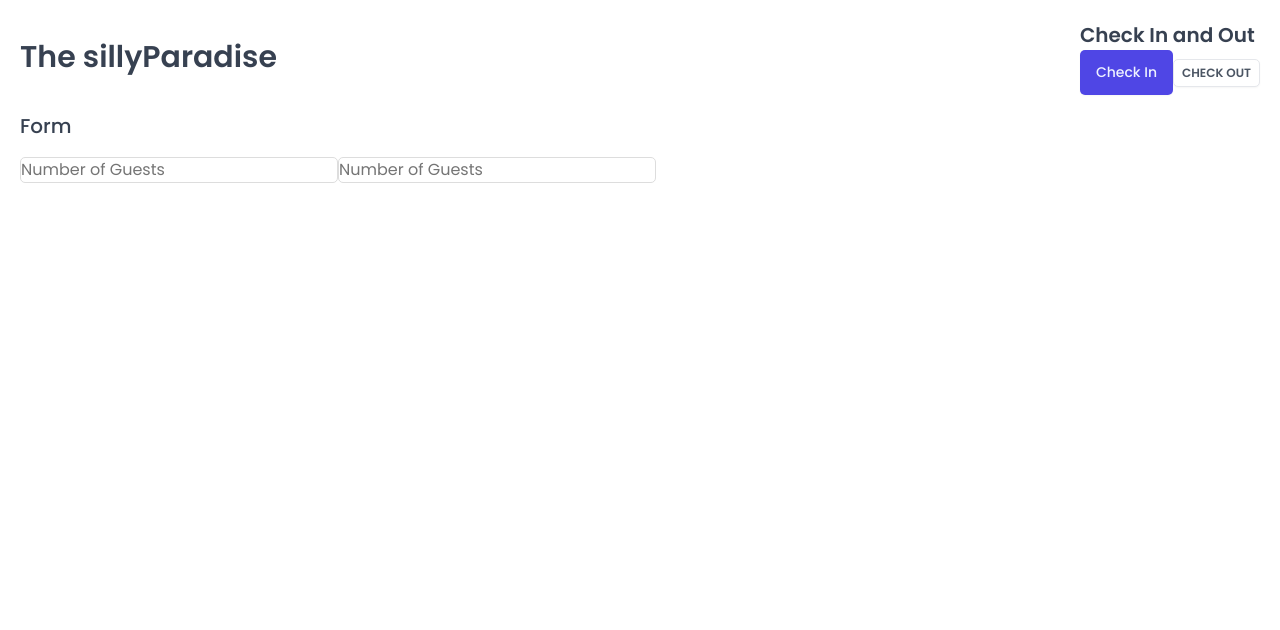
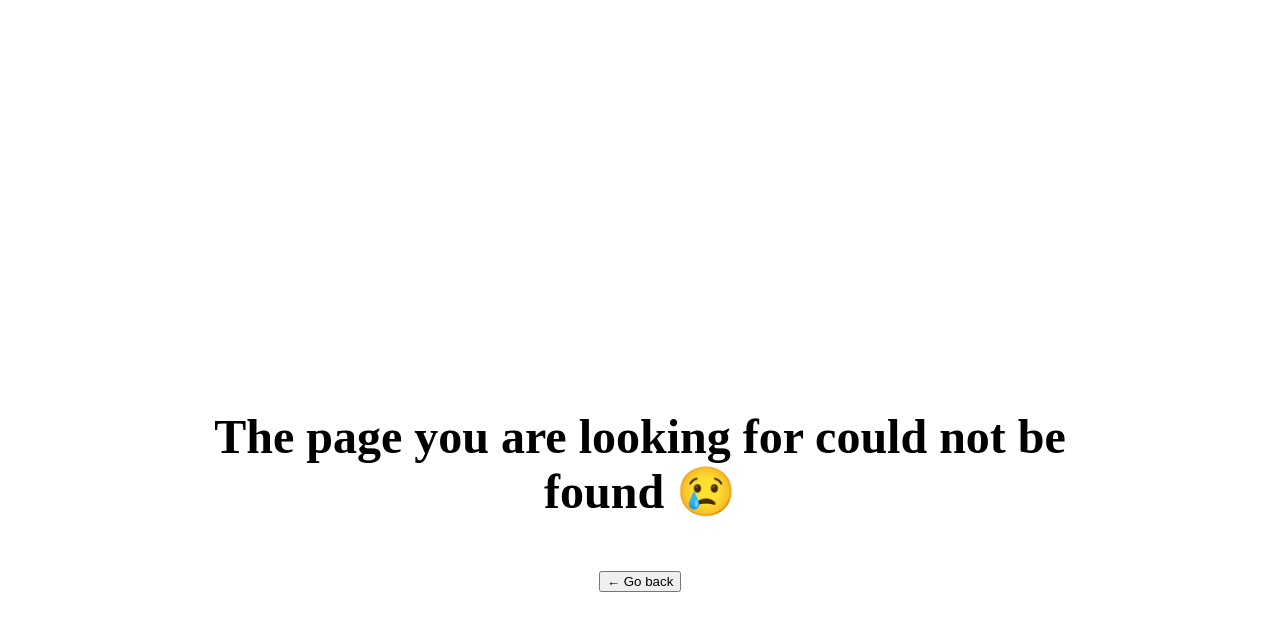
Before and after one commit to Anuragh33/sillyparadise, a React (Vite) app: page / in a window 1280 px wide. Shown: the top 630 px of the page. Built offline with nearby package versions, Linux system fonts and the light colour scheme; a web font is replaced by a local one.

Commit message:
Update App.jsx

```diff
--- a/src/App.jsx
+++ b/src/App.jsx
@@ -1,56 +1,27 @@
-import styled from 'styled-components';
-import GlobalStyles from './styles/Globalstyles';
-import Button from './ui/Button';
-import Heading from './ui/Heading';
-import Input from './ui/Input';
-import Row from './ui/Row';
-
-const StyledApp = styled.div`
-  //background-color: lightgreen;
-  padding: 20px;
-`;
+import { BrowserRouter, Route, Routes } from 'react-router-dom';
+import Dashboard from './pages/Dashboard';
+import Bookings from './pages/Bookings';
+import Cabins from './pages/Cabins';
+import Users from './pages/Users';
+import Settings from './pages/Settings';
+import Account from './pages/Account';
+import Login from './pages/Login';
+import PageNotFound from './pages/PageNotFound';
 
 function App() {
   return (
-    <>
-      <GlobalStyles />
-
-      <StyledApp>
-        <Row type='vertical'>
-          <Row type='horizontal'>
-            <Heading as='h1'>The sillyParadise</Heading>
-
-            <div>
-              <Heading as='h2'>Check In and Out</Heading>
-
-              <Button
-                variation='primary'
-                size='medium'
-                onClick={() => alert('check in')}
-              >
-                Check In
-              </Button>
-              <Button
-                variation='secondary'
-                size='small'
-                onClick={() => alert('check out')}
-              >
-                Check Out
-              </Button>
-            </div>
-          </Row>
-
-          <Row type='vertical'>
-            <Heading as='h3'>Form</Heading>
-
-            <div>
-              <Input type='number' placeholder='Number of Guests' />
-              <Input type='number' placeholder='Number of Guests' />
-            </div>
-          </Row>
-        </Row>
-      </StyledApp>
-    </>
+    <BrowserRouter>
+      <Routes>
+        <Route path='dashboard' element={<Dashboard />} />
+        <Route path='bookings' element={<Dashboard />} />
+        <Route path='cabins' element={<Cabins />} />
+        <Route path='users' element={<Users />} />
+        <Route path='settings' element={<Settings />} />
+        <Route path='account' element={<Account />} />
+        <Route path='login' element={<Login />} />
+        <Route path='*' element={<PageNotFound />} />
+      </Routes>
+    </BrowserRouter>
   );
 }
 
```
